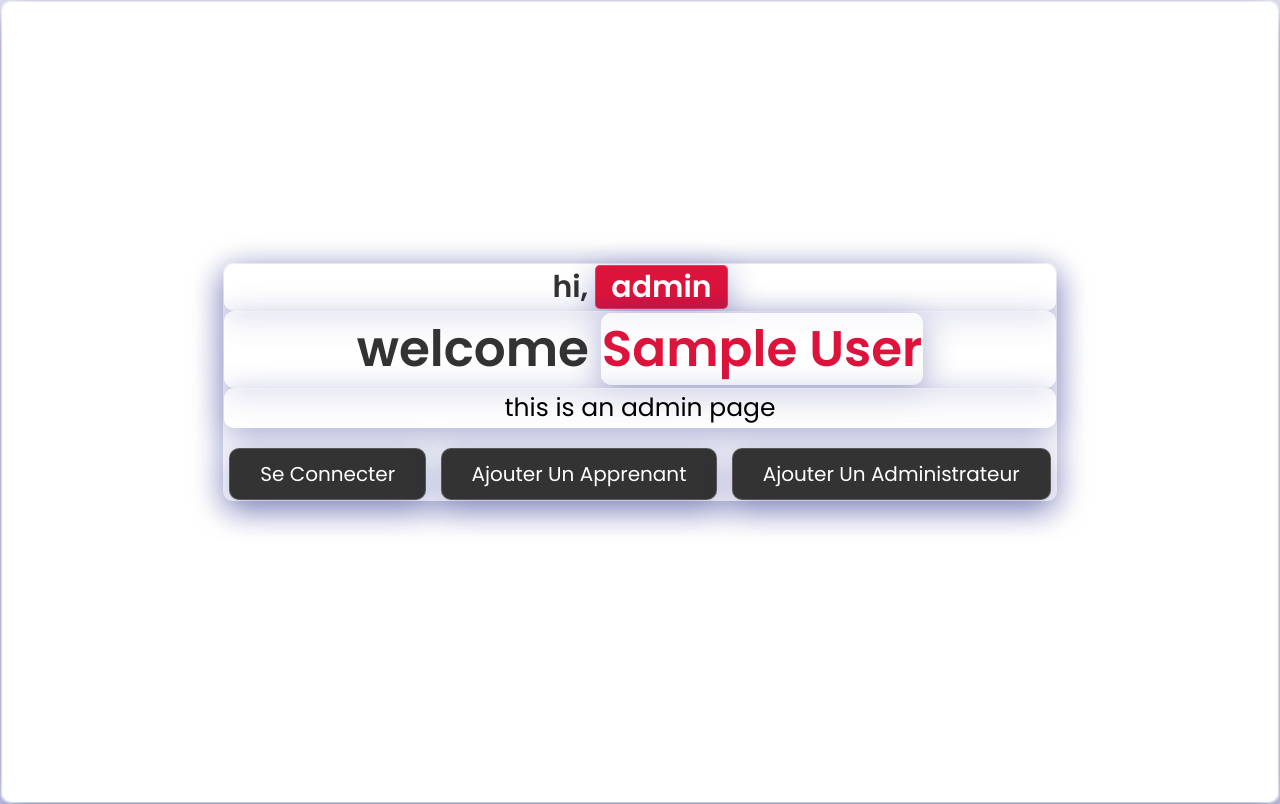
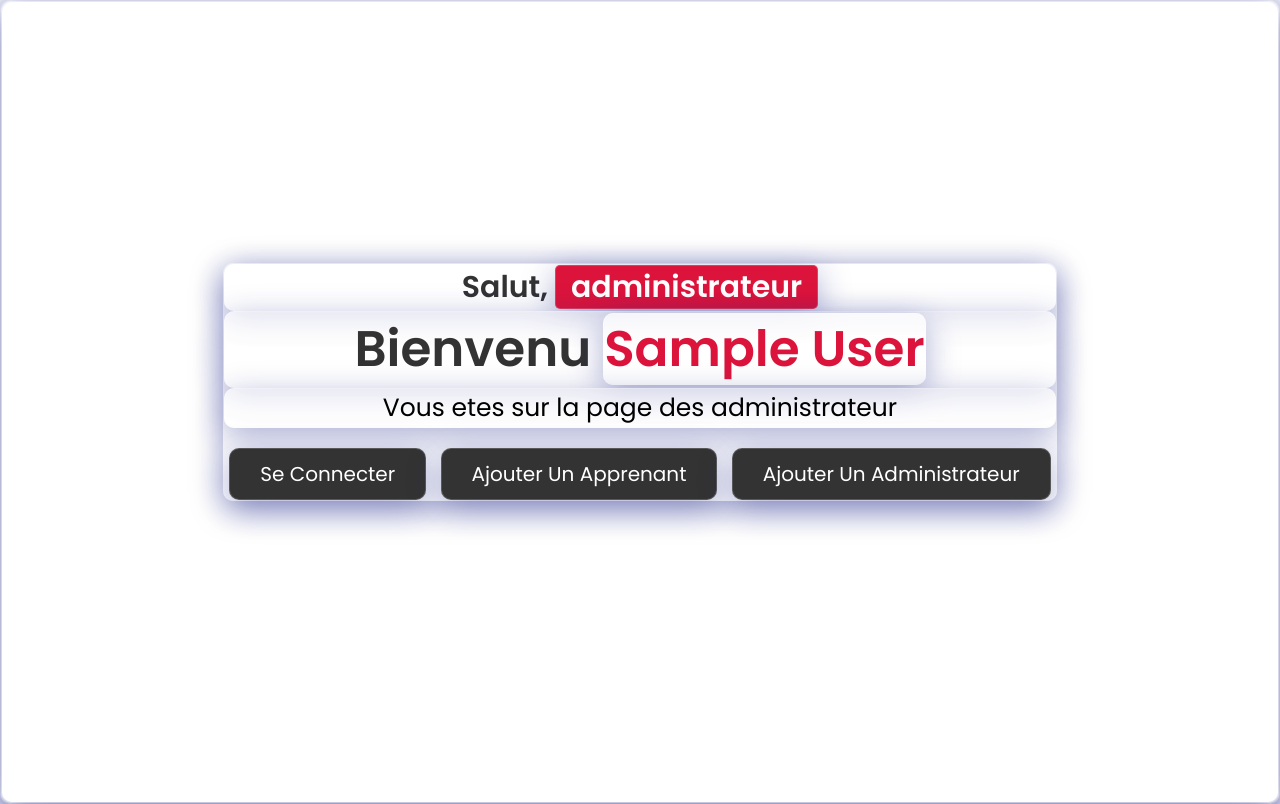
Before and after one commit to NgwambaBANSE/listesdesparticipants, a PHP site: page /login_system/admin_page.php in a window 1280 px wide. Run offline with PHP 8.4, Linux system fonts and the light colour scheme; the visitor is signed in with stand-in values (Sample User, id 1).

Commit message:
page administrateur

```diff
--- a/login_system/admin_page.php
+++ b/login_system/admin_page.php
@@ -26,9 +26,9 @@ if(!isset($_SESSION['admin_name'])){
 <div class="container">
 
    <div class="content">
-      <h3>hi, <span>admin</span></h3>
-      <h1>welcome <span><?php echo $_SESSION['admin_name'] ?></span></h1>
-      <p>this is an admin page</p>
+      <h3>Salut, <span>administrateur</span></h3>
+      <h1>Bienvenu <span><?php echo $_SESSION['admin_name'] ?></span></h1>
+      <p>Vous etes sur la page des administrateur</p>
       <a href="../index.php" class="btn">Se connecter</a>
       <a href="../ajoute.php" class="btn">Ajouter un apprenant</a>
       <a href="register_form.php" class="btn">Ajouter un administrateur</a>
```
